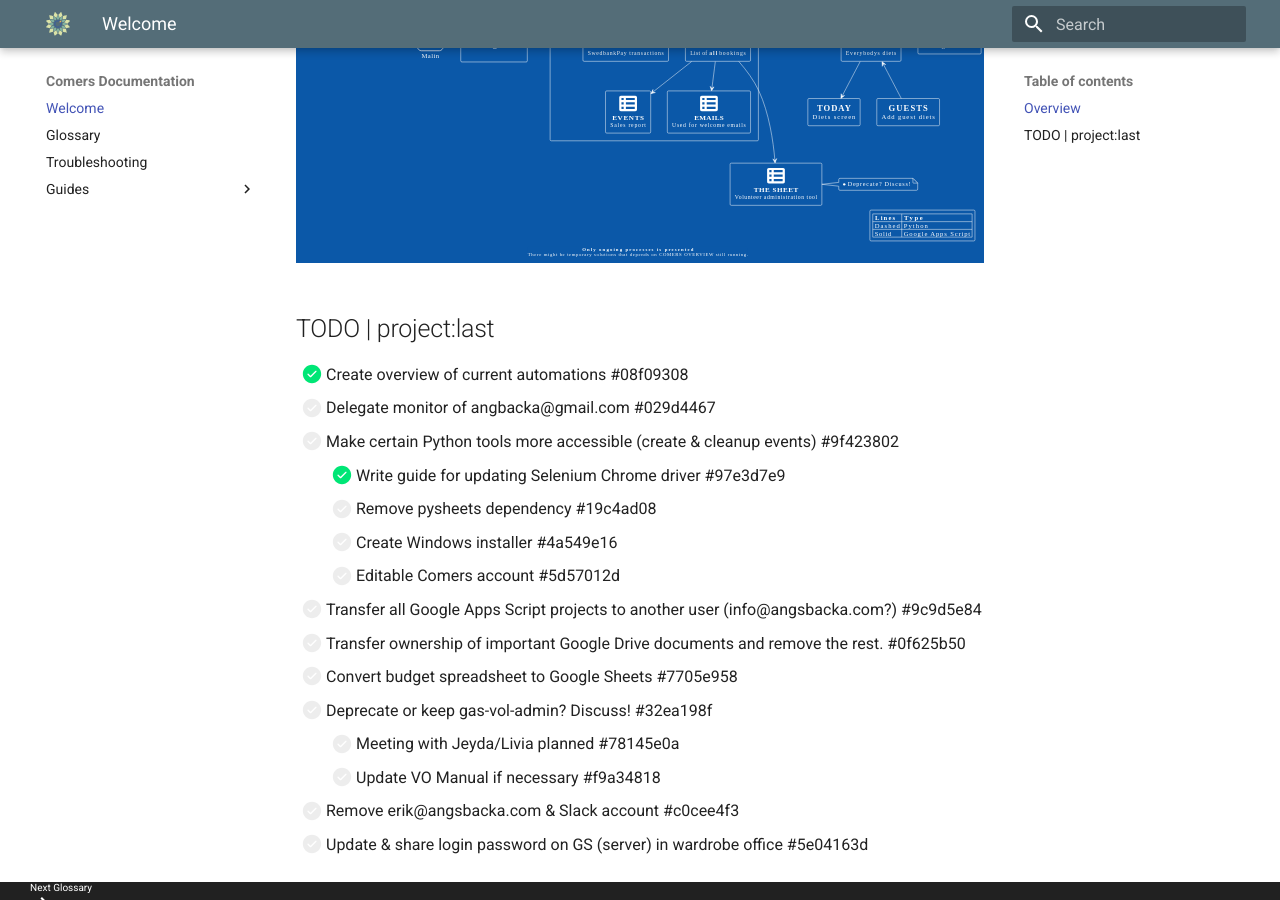
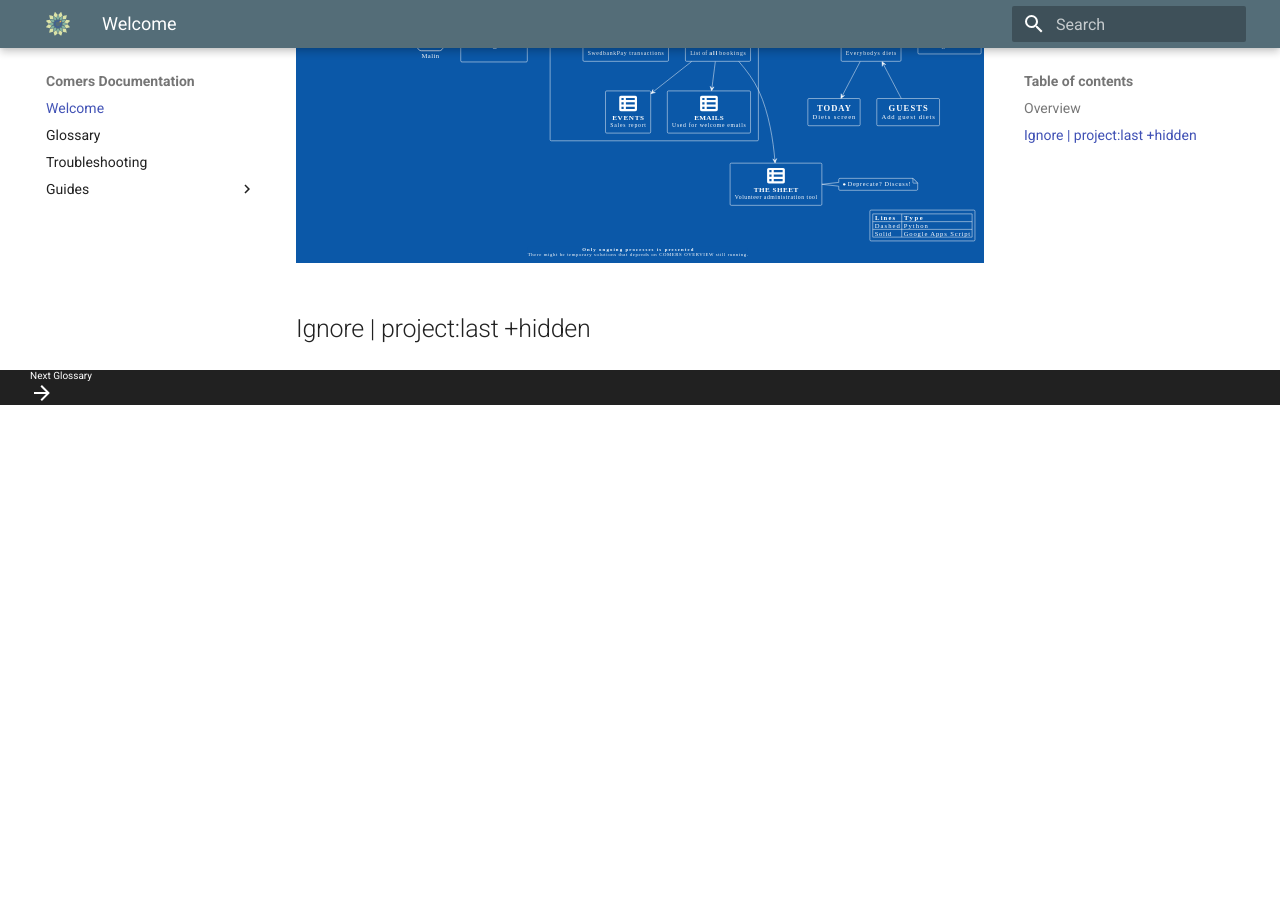
Before and after one commit to begabba/docs-comers, an MkDocs documentation site: the page built from docs/index.md, in a window 1280 px wide and 900 px high, scrolled down 824 px. Built offline with MkDocs 1.6.1 and Material for MkDocs 9.7.7, drawn with Linux system fonts in a browser that asks for light colours; after the commit the page ends 1229 px from its top, so only the background shows below that.

Commit message:
remove todo

```diff
--- a/docs/index.md
+++ b/docs/index.md
@@ -14,22 +14,6 @@ Here's some Comers related how-to guides I don't want to write twice.
 This image shows an overview of all ongoing Comes automation. Open the image in a new tab for a bigger image.
 ![overview.svg](diagrams/out/overview.svg)
 
-## TODO | project:last
-* [X] Create overview of current automations  #08f09308
-* [ ] Delegate monitor of angbacka@gmail.com  #029d4467
-* [ ] Make certain Python tools more accessible (create & cleanup events)  #9f423802
-    * [X] Write guide for updating Selenium Chrome driver  #97e3d7e9
-    * [ ] Remove pysheets dependency  #19c4ad08
-    * [ ] Create Windows installer  #4a549e16
-    * [ ] Editable Comers account  #5d57012d
-* [ ] Transfer all Google Apps Script projects to another user (info@angsbacka.com?)  #9c9d5e84
-* [ ] Transfer ownership of important Google Drive documents and remove the rest.  #0f625b50
-* [ ] Convert budget spreadsheet to Google Sheets  #7705e958
-* [ ] Deprecate or keep gas-vol-admin? Discuss!  #32ea198f
-    * [ ] Meeting with Jeyda/Livia planned  #78145e0a
-    * [ ] Update VO Manual if necessary  #f9a34818
-* [ ] Remove erik@angsbacka.com & Slack account  #c0cee4f3
-* [ ] Update & share login password on GS (server) in wardrobe office  #5e04163d
-
+## Ignore | project:last +hidden
 
 <!-- * [**Glossary**](./glossary.md) -->
```
